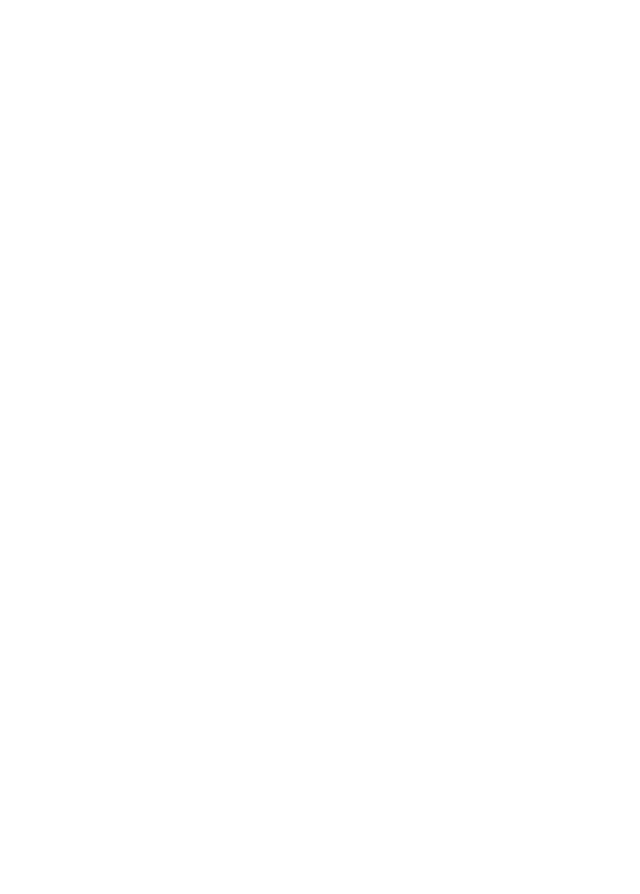
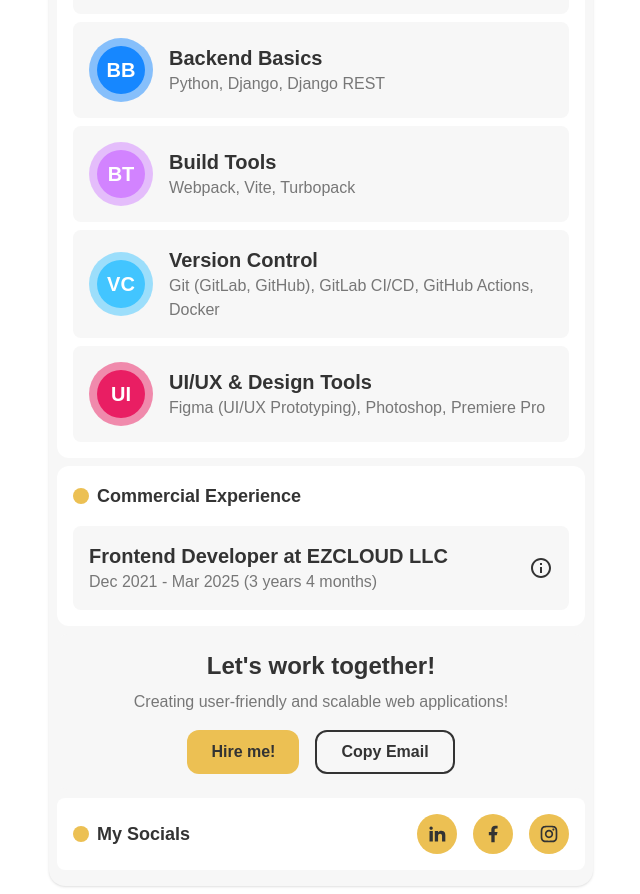
Before and after one commit to danylo-morhun/portfolio, a Next.js app: page /home in a window 1280 px wide. Shown: the part 722-1616 px from the top of the page, without its empty margins (319-959 px from the left). Before the commit the page ends 800 px from the top, so only its background shows below. Built offline with nearby package versions, Linux system fonts and the light colour scheme.

Commit message:
feat: complete home layout

```diff
--- a/src/app/api/hard-skills/route.ts
+++ b/src/app/api/hard-skills/route.ts
@@ -1,11 +1,46 @@
 import { NextResponse } from "next/server";
+
+export const hardSkills = [
+  {
+    title: "Frontend Development",
+    description: "JS, TS, Vue, React, Next.js, Vuetify, Tailwind",
+    color: "#ECC053",
+  },
+  {
+    title: "State Management",
+    description: "Redux, Pinia, Vuex",
+    color: "#FFD819",
+  },
+  {
+    title: "APIs",
+    description: "RESTful APIs, GraphQL APIs",
+    color: "#FF8C42",
+  },
+  {
+    title: "Backend Basics",
+    description: "Python, Django, Django REST",
+    color: "#1687FF",
+  },
+  {
+    title: "Build Tools",
+    description: "Webpack, Vite, Turbopack",
+    color: "#D283FF",
+  },
+  {
+    title: "Version Control",
+    description: "Git (GitLab, GitHub), GitLab CI/CD, GitHub Actions, Docker",
+    color: "#42C5FF",
+  },
+  {
+    title: "UI/UX & Design Tools",
+    description: "Figma (UI/UX Prototyping), Photoshop, Premiere Pro",
+    color: "#E91E63",
+  }
+];
 
 // get
 export async function GET() {
-  return NextResponse.json([
-    { title: "Frontend Development", description: "TS, JS" },
-    { title: "Backend Basics", description: "Python" },
-  ]);
+  return NextResponse.json(hardSkills);
 }
 
 // post
--- a/src/app/globals.css
+++ b/src/app/globals.css
@@ -1,7 +1,6 @@
 @import "tailwindcss";
-@import url("https://fonts.googleapis.com/css2?family=Space+Grotesk:wght@300;400;500;600;700&display=swap");
+/* @import url("https://fonts.googleapis.com/css2?family=Space+Grotesk:wght@300;400;500;600;700&display=swap"); */
 
-/* Переменные для цветов и шрифтов */
 :root {
   --background: #e7e7e7;
   --foreground: #333333;
@@ -14,14 +13,12 @@
   --font-space-grotesk: "Space Grotesk", sans-serif;
 }
 
-/* Применяем шрифт ко всему приложению */
 body {
   background-color: var(--background);
   color: var(--foreground);
-  font-family: var(--font-space-grotesk); /* Применяем шрифт через переменную */
+  font-family: var(--font-space-grotesk);
 }
 
-/* Светлая тема */
 @media (prefers-color-scheme: light) {
   :root {
     --background: #ffffff;
--- /dev/null
+++ b/src/app/home/components/call-to-action.tsx
@@ -0,0 +1,32 @@
+"use client";
+
+import React from 'react';
+import { RiMailLine } from 'react-icons/ri';
+
+const CallToAction: React.FC = () => {
+  const handleCopyEmail = () => {
+    navigator.clipboard.writeText('danylo.morhun@gmail.com');
+  };
+
+  return (
+    <div className="m-2 bg-[var(--cards)] rounded-xl px-4 pt-4 pb-4 text-center">
+      <h2 className="text-2xl font-bold mb-2">Let's work together!</h2>
+      <p className="text-[var(--foreground-50)] mb-4">
+        Creating user-friendly and scalable web applications!
+      </p>
+      <div className="flex gap-4 justify-center">
+        <button className="bg-[var(--primary)] hover:bg-[var(--primary-50)] text-[var(--foreground)] font-bold py-2 px-6 rounded-xl">
+          Hire me!
+        </button>
+        <button
+          onClick={handleCopyEmail}
+          className="border-2 border-solid border-[var(--border)] hover:bg-[var(--cards)] text-[var(--foreground)] font-bold py-2 px-6 rounded-xl flex items-center gap-2"
+        >
+          Copy Email
+        </button>
+      </div>
+    </div>
+  );
+};
+
+export default CallToAction;
--- /dev/null
+++ b/src/app/home/components/experience.tsx
@@ -0,0 +1,30 @@
+"use client";
+
+import React from 'react';
+import { RiInformationLine } from 'react-icons/ri';
+
+const Experience: React.FC = () => {
+  return (
+    <div className="m-2 bg-[var(--background)] rounded-xl px-4 pt-4 pb-4">
+      <div>
+        <div className="flex items-center mb-4">
+          <div className="w-4 h-4 bg-[var(--primary)] rounded-full mr-2"></div>
+          <span className="font-bold text-lg">Commercial Experience</span>
+        </div>
+        <div
+          className="w-full bg-[var(--cards)] mt-2 rounded-lg p-4 flex items-center justify-between"
+        >
+          <div className="font-bold">
+            <p className="m-0 text-xl">Frontend Developer at EZCLOUD LLC</p>
+            <span className="text-[var(--foreground-50)] font-medium">
+              Dec 2021 - Mar 2025 (3 years 4 months)
+            </span>
+          </div>
+          <RiInformationLine className="text-2xl" />
+        </div>
+      </div>
+    </div>
+  );
+};
+
+export default Experience;
--- a/src/app/home/components/hard-skills.tsx
+++ b/src/app/home/components/hard-skills.tsx
@@ -3,21 +3,33 @@
 export interface Skill {
   title: string;
   description: string;
+  color: string;
 }
 
 interface HardSkillsProps {
   hardSkills: Skill[];
 }
 
+const getAbbreviation = (title: string): string => {
+  const words = title.split(' ');
+  if (words.length > 1 && words.length < 3) {
+    return words.map(word => word[0]).join('').toUpperCase();
+  }
+  if (words.length > 2) {
+    return title.slice(0, 2).toUpperCase();
+  }
+  return title.slice(0, 2).toUpperCase();
+};
+
 const HardSkills: React.FC<HardSkillsProps> = ({ hardSkills }) => {
   return (
-    <div className="m-2 bg-(--background) rounded-xl px-4 pt-4 pb-4">
-      <div className="flex items-center justify-between">
+    <div className="m-2 bg-[var(--background)] rounded-xl px-4 pt-4 pb-4">
+      <div className="flex items-center justify-between mb-4">
         <div className="flex items-center">
-          <div className="w-4 h-4 bg-(--primary) rounded-full mr-2"></div>
+          <div className="w-4 h-4 bg-[var(--primary)] rounded-full mr-2"></div>
           <span className="font-bold text-lg">Hard Skills</span>
         </div>
-        <button className="bg-none border-2 border-solid hover:bg-(--cards) text-(--foreground) font-bold px-4 rounded-lg">
+        <button className="bg-none border-2 border-solid hover:bg-[var(--cards)] text-[var(--foreground)] font-bold px-4 rounded-lg">
           View all
         </button>
       </div>
@@ -25,16 +37,27 @@
       {hardSkills.map((skill, index) => (
         <div
           key={index}
-          className="w-full bg-(--cards) mt-2 rounded-lg p-4 flex items-center"
+          className="w-full bg-[var(--cards)] mt-2 rounded-lg p-4 flex items-center"
         >
-          <div className="w-16 h-16 bg-[#72E58580] rounded-full mr-2 flex items-center ">
-            <div className="text-xl w-12 h-12 bg-[#72E585] rounded-full m-auto font-bold flex items-center justify-center">
-              {skill.title.slice(0, 2).toUpperCase()}
+          <div className="relative flex-shrink-0 w-16 h-16 mr-4">
+            <div
+              className="absolute inset-0 rounded-full"
+              style={{ backgroundColor: skill.color, opacity: 0.5 }}
+            />
+            <div
+              className="relative w-full h-full rounded-full flex items-center justify-center"
+            >
+              <div
+                className="text-xl w-12 h-12 rounded-full font-bold flex items-center justify-center text-white"
+                style={{ backgroundColor: skill.color }}
+              >
+                {getAbbreviation(skill.title)}
+              </div>
             </div>
           </div>
-          <div className="font-bold">
-            <p className="m-0 text-xl">{skill.title}</p>
-            <span className="text-(--foreground-50) font-medium">
+          <div className="font-bold min-w-0">
+            <p className="m-0 text-xl break-words">{skill.title}</p>
+            <span className="text-[var(--foreground-50)] font-medium break-words">
               {skill.description}
             </span>
           </div>
--- /dev/null
+++ b/src/app/home/components/social-links.tsx
@@ -0,0 +1,45 @@
+"use client";
+
+import React from 'react';
+import { RiLinkedinFill, RiFacebookFill, RiInstagramLine } from 'react-icons/ri';
+
+const SocialLinks: React.FC = () => {
+  return (
+    <div className="m-2">
+      <div className="bg-[var(--background)] rounded-lg p-4 flex items-center justify-between">
+        <div className="flex items-center">
+          <div className="w-4 h-4 bg-[var(--primary)] rounded-full mr-2"></div>
+          <span className="font-bold text-lg">My Socials</span>
+        </div>
+        <div className="flex gap-4">
+          <a
+            href="https://www.linkedin.com/in/danylo-morhun/"
+            target="_blank"
+            rel="noopener noreferrer"
+            className="bg-[var(--primary)] hover:bg-[var(--primary-50)] w-10 h-10 rounded-full flex items-center justify-center text-[var(--foreground)]"
+          >
+            <RiLinkedinFill size={20} />
+          </a>
+          <a
+            href="https://www.facebook.com/danylo.morhun/"
+            target="_blank"
+            rel="noopener noreferrer"
+            className="bg-[var(--primary)] hover:bg-[var(--primary-50)] w-10 h-10 rounded-full flex items-center justify-center text-[var(--foreground)]"
+          >
+            <RiFacebookFill size={20} />
+          </a>
+          <a
+            href="https://www.instagram.com/danylo.morhun/"
+            target="_blank"
+            rel="noopener noreferrer"
+            className="bg-[var(--primary)] hover:bg-[var(--primary-50)] w-10 h-10 rounded-full flex items-center justify-center text-[var(--foreground)]"
+          >
+            <RiInstagramLine size={20} />
+          </a>
+        </div>
+      </div>
+    </div>
+  );
+};
+
+export default SocialLinks;
--- a/src/app/home/page.tsx
+++ b/src/app/home/page.tsx
@@ -1,40 +1,26 @@
-"use client";
+import React from "react";
+import Image from "next/image";
+import Header from "./components/header";
+import HardSkills from "./components/hard-skills";
+import Experience from "./components/experience";
+import CallToAction from "./components/call-to-action";
+import SocialLinks from "./components/social-links";
+import { hardSkills } from "../api/hard-skills/route";
 
-import React, { useState, useEffect } from "react";
-import Header from "./components/header";
-import HardSkills, { Skill } from "./components/hard-skills";
-
-const Home: React.FC = () => {
-  const [hardSkills, setHardSkills] = useState<Skill[]>([]);
-
-  useEffect(() => {
-    const fetchData = async () => {
-      try {
-        const res = await fetch("/api/hard-skills");
-        const data = await res.json();
-        console.log("Fetched data:", data); // Add this line to log the fetched data
-        setHardSkills(data); // Adjust this line if the data structure is different
-      } catch (error) {
-        console.error("Error fetching hard skills:", error);
-      }
-    };
-
-    fetchData();
-  }, []);
-
+export default function Home() {
   return (
-    <div className="bg-(--background) p-2 w-140 m-auto">
+    <div className="bg-[var(--background)] p-2 w-140 m-auto">
       <Header />
 
-      <section className="rounded-2xl bg-(--cards) w-full shadow-sm mt-2 pb-2">
+      <section className="rounded-2xl bg-[var(--cards)] w-full shadow-sm mt-2 pb-2">
         <div className="flex items-center justify-between p-6 w-full">
           <div className="flex items-center">
-            <div className="w-4 h-4 bg-(--primary) rounded-full mr-2"></div>
+            <div className="w-4 h-4 bg-[var(--primary)] rounded-full mr-2"></div>
             <span className="font-bold text-lg">Frontend Developer</span>
           </div>
           <div className="flex items-center">
-            <div className="w-4 h-4 bg-(--positive-50) rounded-full mr-2 flex items-center">
-              <div className="w-2 h-2 bg-(--positive) rounded-full m-auto"></div>
+            <div className="w-4 h-4 bg-[var(--positive-50)] rounded-full mr-2 flex items-center">
+              <div className="w-2 h-2 bg-[var(--positive)] rounded-full m-auto"></div>
             </div>
             <span className="font-bold text-lg">Open to Work</span>
           </div>
@@ -44,7 +30,14 @@
           <div>
             <span className="flex items-center">
               Hello!
-              <img src="hello.png" alt="Hello" width={24} className="ml-2" />
+              <Image
+                src="/hello.png"
+                alt="Hello"
+                width={24}
+                height={24}
+                className="ml-2"
+                priority
+              />
             </span>
             I am Danylo
             <br />
@@ -55,21 +48,24 @@
             experience.
           </div>
 
-          <div className="w-40 h-40 bg-(--primary-50) rounded-full mr-2 flex items-center">
-            <div className="w-36 h-36 bg-(--primary) rounded-full m-auto">
-              <img src="face.webp" alt="Face" />
+          <div className="w-40 h-40 bg-[var(--primary-50)] rounded-full mr-2 flex items-center">
+            <div className="w-36 h-36 bg-[var(--primary)] rounded-full m-auto overflow-hidden">
+              <Image
+                src="/face.webp"
+                alt="Face"
+                width={144}
+                height={144}
+                priority
+              />
             </div>
           </div>
         </div>
 
-        {hardSkills.length > 0 ? (
-          <HardSkills hardSkills={hardSkills} />
-        ) : (
-          <p>Loading hard skills...</p>
-        )}
+        <HardSkills hardSkills={hardSkills} />
+        <Experience />
+        <CallToAction />
+        <SocialLinks />
       </section>
     </div>
   );
-};
-
-export default Home;
+}
```
Also changed, not shown: src/app/home/components/header.tsx (+8 -6 lines).
